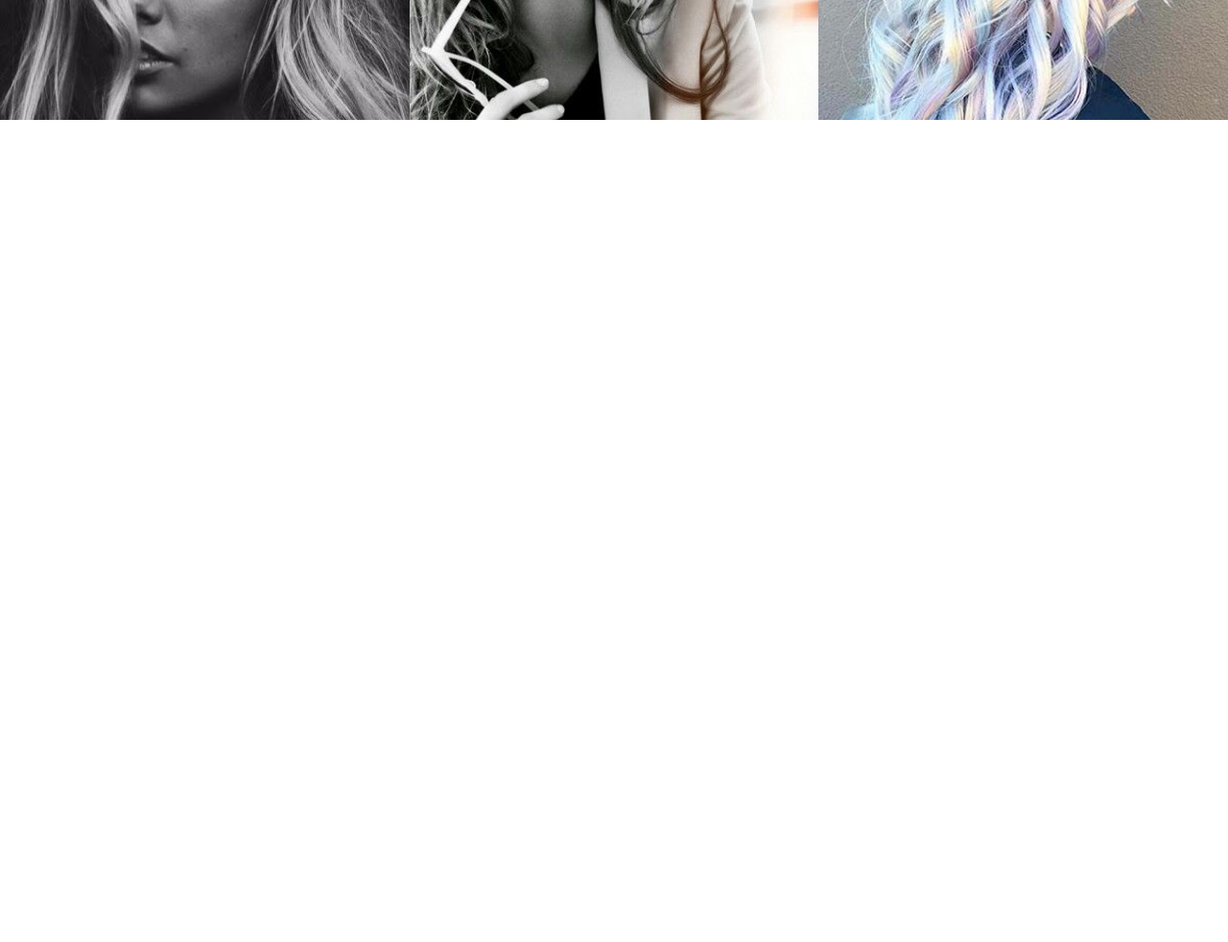
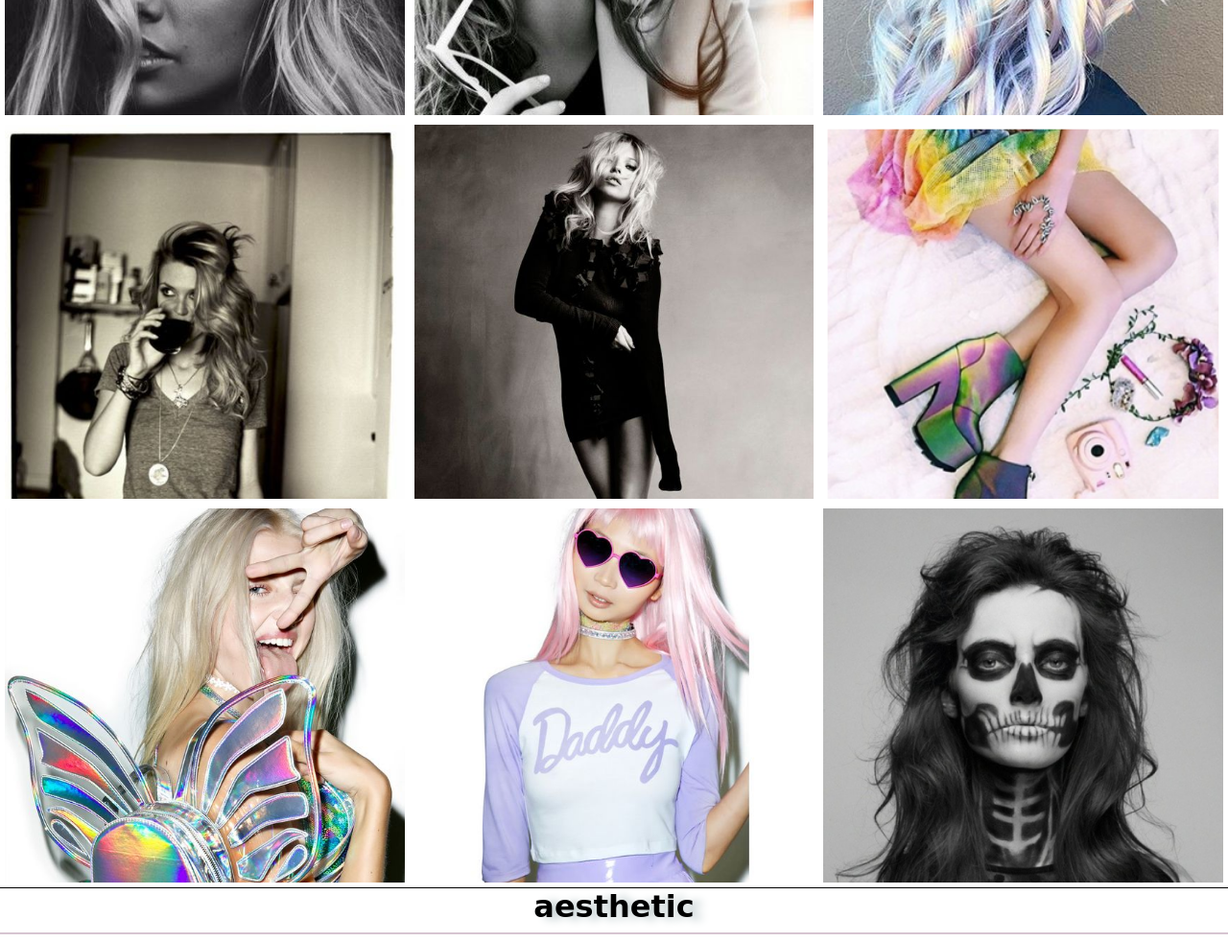
Before and after one commit to megankaluza/fashion-blog, a plain HTML site: page index.html in a window 1280 px wide. Shown: the part 400-1382 px from the top of the page at 96% size. Before the commit the page ends 1325 px from the top, so only its background shows below. Drawn offline with Linux system fonts and the light colour scheme.

Commit message:
add two more galleries/footer

```diff
--- a/css/base/_extends.scss
+++ b/css/base/_extends.scss
@@ -15,6 +15,7 @@
 
 // Background Image
 %image {
+  border: 5px solid $white;
   background-size: cover;
   background-position: top;
   background-repeat: no-repeat;
--- a/css/styles.scss
+++ b/css/styles.scss
@@ -52,10 +52,48 @@ span {
   background-image: url('#{$path-img}/color.jpg');
 }
 
+#imageFour {
+  @extend %image;
+  background-image: url('#{$path-img}/jeans.jpg');
+}
+
+#imageFive {
+  @extend %image;
+  background-image: url('#{$path-img}/kate.jpg');
+}
+
+#imageSix {
+  @extend %image;
+  background-image: url('#{$path-img}/rainbow.png');
+}
+
+#imageSeven {
+  @extend %image;
+  background-image: url('#{$path-img}/backpack.jpg');
+}
+
+#imageEight {
+  @extend %image;
+  background-image: url('#{$path-img}/daddy.jpg');
+}
+
+#imageNine {
+  @extend %image;
+  background-image: url('#{$path-img}/skeleton.png');
+}
+
 #header-title {
   @extend %centered;
   font-family: $stack-molle;
   font-size: 3em;
+  text-shadow: 10px 2px 10px $silver;
+}
+
+#footer-title {
+  @extend %centered;
+  border-top: 1px solid $black;
+  font-family: $stack-molle;
+  font-size: 2em;
   text-shadow: 10px 2px 10px $silver;
 }
 
--- a/index.html
+++ b/index.html
@@ -4,7 +4,7 @@
     <meta name="viewport" content="width=device-width">
     <!--Stylesheet-->
     <link href="css/styles.css" rel="stylesheet" type="text/css">
-    <title>Aesthetic</title>
+    <title>eccentric</title>
   </head>
   <body>
   <header>
@@ -19,7 +19,7 @@
     <input type="search" placeholder="Search" class="search">
    </div>
  </header>
-<h1 id="header-title">aesthetic</h1>
+<h1 id="header-title">eccentric</h1>
 <hr>
 
 <div class="galleryOne">
@@ -57,6 +57,9 @@
 
   </div>
 </div>
+
+<footer><h1 id="footer-title">aesthetic</h1></footer>
+<hr>
     <!--Scripts-->
     <script src="js/scripts.js"></script>
   </body>
```
Also changed, not shown: css/styles.css, img/backpack.jpg (added), img/daddy.jpg (added), img/jeans.jpg (added), img/kate.jpg (added), img/rainbow.png (added), img/skeleton.png (added), 1 other file.
